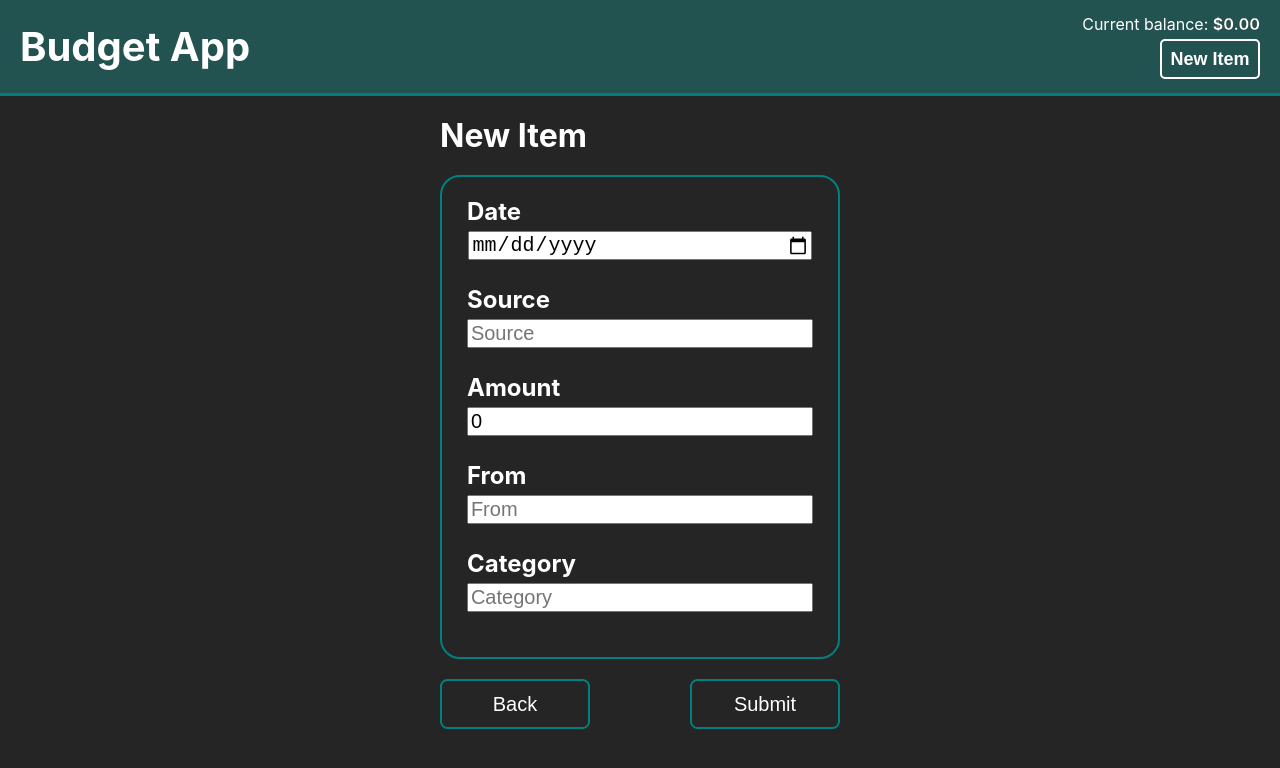
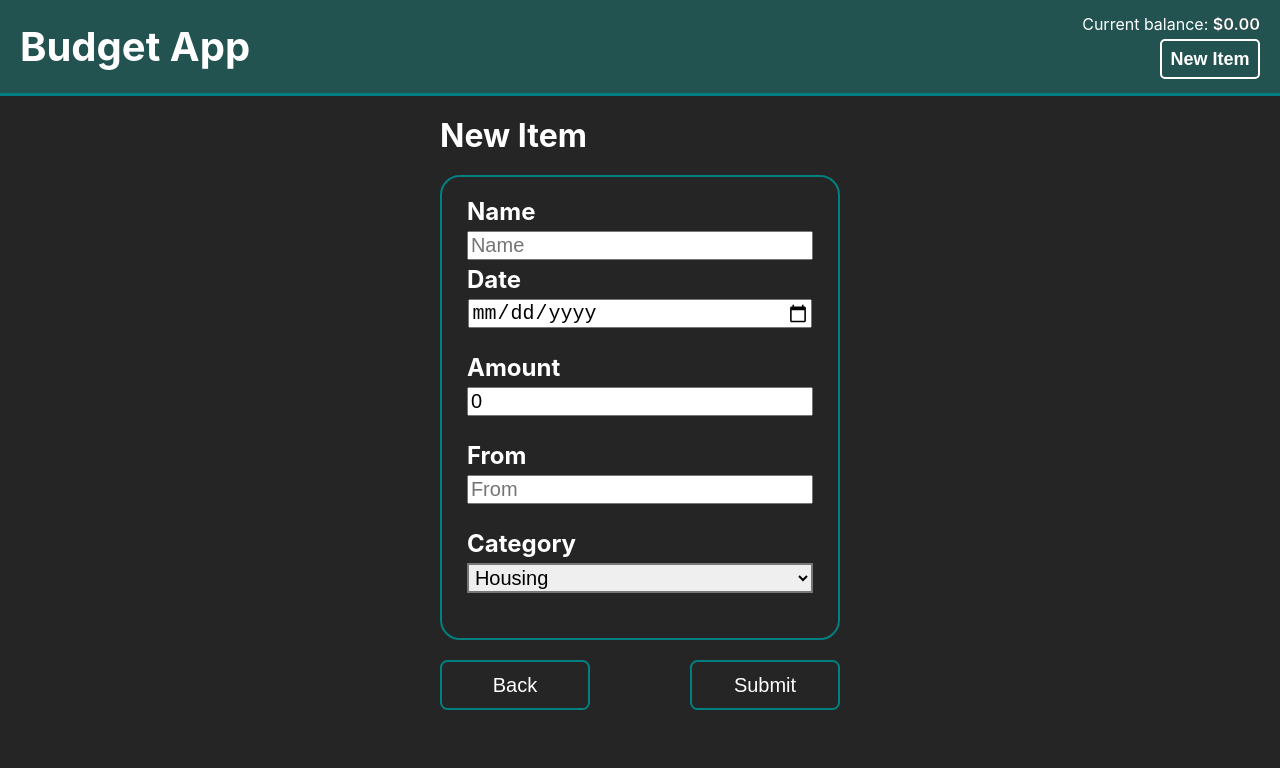
Before and after one commit to DylanLovell93/budget-frontend, a React (Create React App) app: page /transactions/new in a window 1280 px wide. Shown: the top 768 px of the page. Built offline with nearby package versions, Linux system fonts and the light colour scheme; no server answers.

Commit message:
revised for backend changes

```diff
--- a/src/components/BudgetForm/BudgetForm.css
+++ b/src/components/BudgetForm/BudgetForm.css
@@ -58,6 +58,15 @@
   font-size: 20px;
 }
 
+.BudgetForm select {
+  margin: 5px 0px;
+  width: 95%;
+  font-size: 20px;
+  border-width: 2px;
+  padding: 1px 2px;
+  box-sizing: content-box;
+}
+
 .BudgetForm .Buttons {
   width: 50%;
   display: flex;
--- a/src/components/BudgetForm/BudgetForm.jsx
+++ b/src/components/BudgetForm/BudgetForm.jsx
@@ -11,7 +11,7 @@ const BudgetForm = () => {
   const buttonsNeeded = [param ? 'EditBack' : 'Back', 'Submit'];
   const [budget, setBudget] = useState({
     date: '',
-    source: '',
+    name: '',
     amount: 0,
     from: '',
     category: '',
@@ -44,7 +44,6 @@ const BudgetForm = () => {
       ...budget,
       [id]: id === 'amount' ? Number(value) : value,
     });
-    console.log(budget);
   };
 
   const allButtons = buttonsNeeded.map((e, i) => (
@@ -57,6 +56,16 @@ const BudgetForm = () => {
       <h1>{param ? 'Edit Item' : 'New Item'}</h1>
       <form onSubmit={param ? handleEdit : handleNew}>
         <div className="container">
+          <label htmlFor="name">
+            <h2>Name</h2>
+            <input
+              id="name"
+              type="text"
+              value={budget.name}
+              placeholder="Name"
+              onChange={handleChange}
+              required
+            />
             <label htmlFor="date">
               <h2>Date</h2>
               <input
@@ -65,17 +74,9 @@ const BudgetForm = () => {
                 value={budget.date}
                 placeholder="Date"
                 onChange={handleChange}
+                required
               />
             </label>
-          <label htmlFor="source">
-            <h2>Source</h2>
-            <input
-              id="source"
-              type="text"
-              value={budget.source}
-              placeholder="Source"
-              onChange={handleChange}
-            />
           </label>
           <label htmlFor="amount">
             <h2>Amount</h2>
@@ -85,6 +86,7 @@ const BudgetForm = () => {
               value={Number(budget.amount)}
               placeholder=""
               onChange={handleChange}
+              required
             />
           </label>
           <label htmlFor="from">
@@ -95,17 +97,33 @@ const BudgetForm = () => {
               value={budget.from}
               placeholder="From"
               onChange={handleChange}
+              required
             />
           </label>
           <label htmlFor="category">
             <h2>Category</h2>
-            <input
+            <select
               id="category"
-              type="text"
               value={budget.category}
-              placeholder="Category"
               onChange={handleChange}
-            />
+              required
+            >
+              <option value="house">Housing</option>
+              <option value="trans">Transportation</option>
+              <option value="food">Food</option>
+              <option value="util">Utilities</option>
+              <option value="clothing">Clothing</option>
+              <option value="med">Medical/Healthcare</option>
+              <option value="insurance">Insurance</option>
+              <option value="suply">Households/Supplies </option>
+              <option value="personal">Personal</option>
+              <option value="debt">Debt</option>
+              <option value="retire">Retirement</option>
+              <option value="edu">Education</option>
+              <option value="save">Savings</option>
+              <option value="ent">Entertainment</option>
+              <option value="gift">Gifts/Donations</option>
+            </select>
           </label>
         </div>
         <div className="Buttons">{allButtons}</div>
--- a/src/components/BudgetInfo/BudgetInfo.jsx
+++ b/src/components/BudgetInfo/BudgetInfo.jsx
@@ -1,9 +1,9 @@
 import './BudgetInfo.css';
 import Button from '../Button/Button';
-import { formatDate } from '../../helper/helperFuncs';
+import { formatDate, formatCategory } from '../../helper/helperFuncs';
 
 const BudgetInfo = ({
-  singleBudget: { date, source, amount, from, category, id },
+  singleBudget: { date, name, amount, from, category, id },
   param,
 }) => {
   const buttonsList = ['Back', 'Edit', 'Delete'];
@@ -14,7 +14,7 @@ const BudgetInfo = ({
   return (
     <div className="BudgetInfo">
       <div className="container">
-        <h1>{source}</h1>
+        <h1>{name}</h1>
         <h2>Date: {formatDate(date)}</h2>
         <h2>
           Amount:{' '}
@@ -24,7 +24,7 @@ const BudgetInfo = ({
           })}
         </h2>
         <h2>From: {from}</h2>
-        <h2>Category: {category}</h2>
+        <h2>Category: {formatCategory(category)}</h2>
       </div>
       <div className="Buttons">{allButtons}</div>
     </div>
--- a/src/components/BudgetTable/BudgetTable.css
+++ b/src/components/BudgetTable/BudgetTable.css
@@ -31,3 +31,17 @@
 .BudgetTable .even {
   color: white;
 }
+
+.BudgetTable .budgetSelect {
+  color: white;
+  width: 65%;
+  margin: 10px auto;
+  max-width: 800px;
+  display: flex;
+  justify-content: space-between;
+  align-content: center;
+  font-weight: bold;
+}
+.BudgetTable .budgetSelect select {
+  margin: 0px 10px;
+}
--- a/src/components/BudgetTable/BudgetTable.jsx
+++ b/src/components/BudgetTable/BudgetTable.jsx
@@ -1,11 +1,25 @@
 import './BudgetTable.css';
+import { useState } from 'react';
+import { sortBudget, filterBudget } from '../../helper/helperFuncs';
 import TableRow from '../TableRow/TableRow';
 
 const BudgetTable = ({ budget }) => {
+  const [select, setSelect] = useState({
+    sortSelect: 'none',
+    filterSelect: 'none',
+  });
   const total = budget.reduce((a, v) => Number(a) + Number(v.amount), 0);
   const color = total < 0 ? 'minus' : total > 1000 ? 'plus' : 'even';
 
-  const tableRows = budget.map((e, i) => (
+  const handleChange = (event) => {
+    const { value, id } = event.target;
+    setSelect({ ...select, [id]: value });
+  };
+
+  const filteredBudget = filterBudget(budget, select.filterSelect);
+  const sortedAndFilteredBudget = sortBudget(filteredBudget, select.sortSelect);
+
+  const tableRows = sortedAndFilteredBudget.map((e, i) => (
     <TableRow budgetItem={e} key={i} idx={i} />
   ));
 
@@ -21,6 +35,43 @@ const BudgetTable = ({ budget }) => {
             })}
           </span>
         </h1>
+        <form className="budgetSelect">
+          <label htmlFor="sortSelect">
+            Sort by:
+            <select id="sortSelect" onChange={handleChange}>
+              <option value="none">---</option>
+              <option value="aToZ">Alphabetical: A - Z </option>
+              <option value="zToA">Alphabetical: Z - A</option>
+              <option value="highToLow">Amount: High - Low</option>
+              <option value="lowToHigh">Amount: Low - High</option>
+              <option value="oldToNew">Date: Old - New</option>
+              <option value="newToOld">Date: New - Old</option>
+            </select>
+          </label>
+          <label htmlFor="filterSelect">
+            Filter by:
+            <select id="filterSelect" onChange={handleChange}>
+              <option value="none">---</option>
+              <option value="pos">Positive</option>
+              <option value="neg">Negative</option>
+              <option value="house">Housing</option>
+              <option value="trans">Transportation</option>
+              <option value="food">Food</option>
+              <option value="util">Utilities</option>
+              <option value="clothing">Clothing</option>
+              <option value="med">Medical/Healthcare</option>
+              <option value="insurance">Insurance</option>
+              <option value="suply">Households/Supplies </option>
+              <option value="personal">Personal</option>
+              <option value="debt">Debt</option>
+              <option value="retire">Retirement</option>
+              <option value="edu">Education</option>
+              <option value="save">Savings</option>
+              <option value="ent">Entertainment</option>
+              <option value="gift">Gifts/Donations</option>
+            </select>
+          </label>
+        </form>
         <table>
           <tbody>{tableRows}</tbody>
         </table>
--- a/src/components/TableRow/TableRow.jsx
+++ b/src/components/TableRow/TableRow.jsx
@@ -4,13 +4,13 @@ import { Link } from 'react-router-dom';
 
 const TableRow = ({
   idx,
-  budgetItem: { date, source, amount, from, category, id },
+  budgetItem: { date, name, amount, from, category, id },
 }) => {
   return (
     <tr className="TableRow">
       <td>{formatDate(date)}</td>
       <td className="source">
-        <Link to={`/transactions/${id}`}>{source}</Link>
+        <Link to={`/transactions/${id}`}>{name}</Link>
       </td>
       <td>
         {amount.toLocaleString('en-US', {
--- a/src/helper/helperFuncs.jsx
+++ b/src/helper/helperFuncs.jsx
@@ -1,10 +1,5 @@
 const formatDate = (dateText) => {
-  const formatText = dateText
-    .split('-')
-    .map((e, i, a) =>
-      !a[i + 1] ? (Number(e) >= 10 ? Number(e) + 1 : Number(e)) : e
-    )
-    .join('-');
+  const formatText = formatInput(dateText);
   let dateObj = new Date(formatText);
   dateObj = dateObj.getTime() + 1 ? dateObj : new Date();
   const day = dateObj.getDate();
@@ -30,5 +25,76 @@ const formatDate = (dateText) => {
   Number(suffix[Number(day.toString().slice(-1))]);
   return `${months[month]} ${formattedDay}`;
 };
+const formatInput = (text) => {
+  return text
+    .split('-')
+    .map((e, i, a) =>
+      !a[i + 1] ? (Number(e) >= 10 ? Number(e) + 1 : Number(e)) : e
+    )
+    .join('-');
+};
 
-export { formatDate };
+const sortBudget = (budget, method) => {
+  switch (method) {
+    case 'newToOld':
+      return [...budget].sort((a, b) => {
+        return (
+          new Date(formatInput(b.date)).valueOf() -
+          new Date(formatInput(a.date)).valueOf()
+        );
+      });
+    case 'oldToNew':
+      return [...budget].sort(
+        (a, b) =>
+          new Date(formatInput(a.date)).valueOf() -
+          new Date(formatInput(b.date)).valueOf()
+      );
+    case 'aToZ':
+      return [...budget].sort((a, b) => (a.source > b.source ? 1 : -1));
+    case 'zToA':
+      return [...budget].sort((a, b) => (b.source > a.source ? 1 : -1));
+    case 'highToLow':
+      return [...budget].sort((a, b) => b.amount - a.amount);
+    case 'lowToHigh':
+      return [...budget].sort((a, b) => a.amount - b.amount);
+    default:
+      return budget;
+  }
+};
+
+const filterBudget = (budget, method) => {
+  switch (method) {
+    case 'none':
+      return budget;
+    case 'pos':
+      return budget.filter((e) => e.amount > 0);
+    case 'neg':
+      return budget.filter((e) => e.amount < 0);
+    default:
+      return budget.filter((e) => e.category === method);
+  }
+};
+
+const formatCategory = (category) => {
+  const categoryKey = {
+    house: 'Housing',
+    trans: 'Transportation',
+    food: 'Food',
+    util: 'Utilities',
+    clothing: 'Clothing',
+    med: 'Medical/Healthcare',
+    insurance: 'Insurance',
+    suply: 'Households/Supplies',
+    personal: 'Personal',
+    debt: 'Debt',
+    retire: 'Retirement',
+    edu: 'Education',
+    save: 'Savings',
+    ent: 'Entertainment',
+    gift: 'Gifts/Donations',
+  };
+
+  return categoryKey[category];
+};
+
+export { formatDate, formatCategory, formatInput, sortBudget, filterBudget };
--- a/src/pages/Index/Index.jsx
+++ b/src/pages/Index/Index.jsx
@@ -12,6 +12,7 @@ const Index = () => {
     const getBudget = async () => {
       const newBudget = await axios.get(URL + '/transactions');
       setBudget(newBudget.data);
+      console.log(newBudget.data);
     };
     getBudget();
   }, []);
```
Lines whose indentation alone changed are shown as unchanged.
